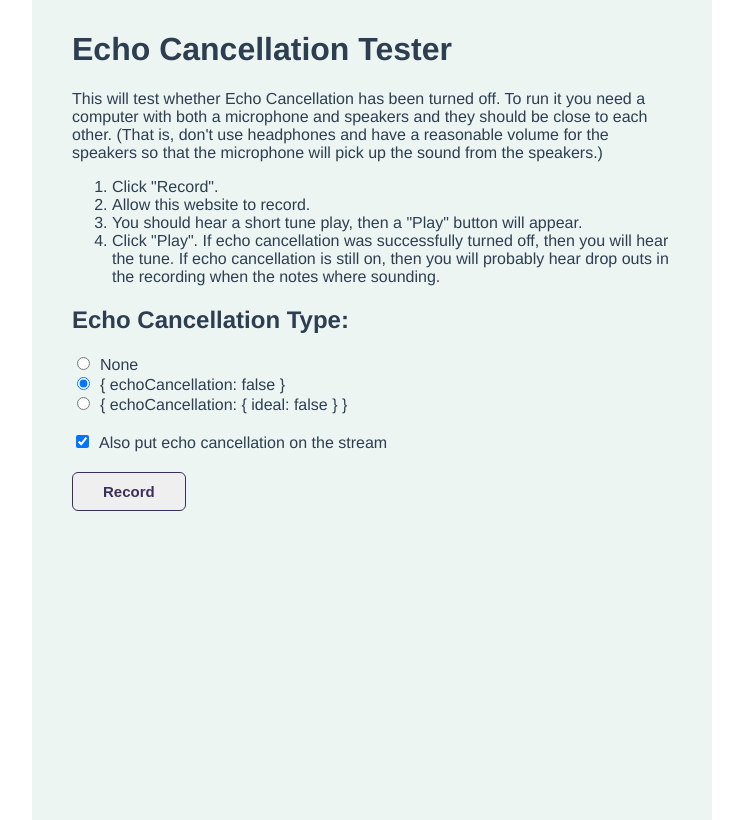
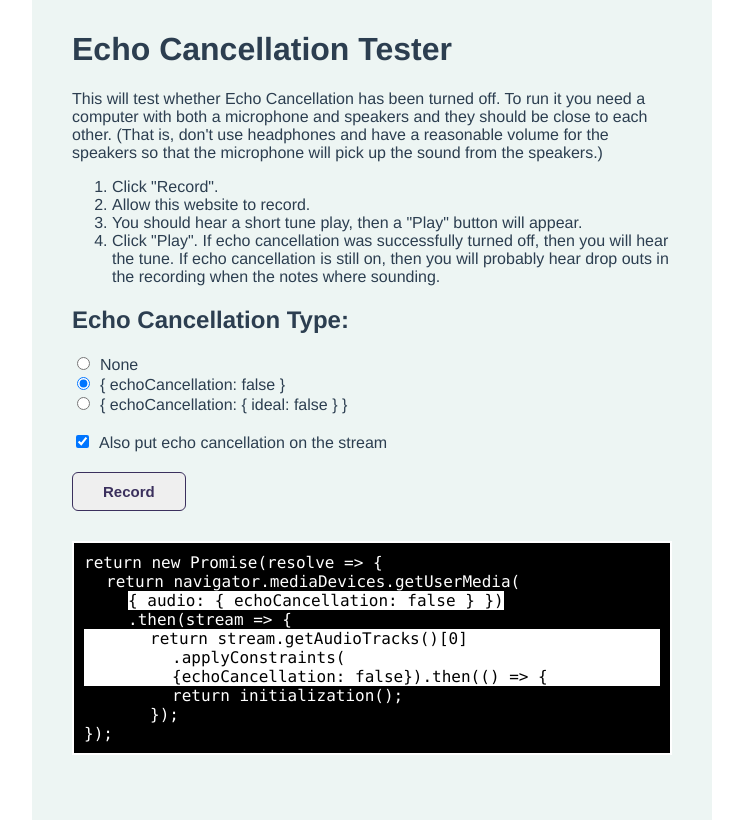
Before and after one commit to paulrosen/echo-cancellation-tester, a Vue app: page / in a window 1280 px wide. Shown: the whole page, without its empty margins (268-1011 px from the left). Built offline with nearby package versions, Linux system fonts and the light colour scheme.

Commit message:
Show initialization code.

```diff
--- /dev/null
+++ b/src/components/CodeExample.vue
@@ -0,0 +1,62 @@
+<template>
+	<section class="code-example">
+		<div class="indent0">return new Promise(resolve => {</div>
+		<div class="indent1">return navigator.mediaDevices.getUserMedia(</div>
+		<div class="indent2"><span class="emphasis">{{gumParams}})</span></div>
+		<div class="indent2">.then(stream => {</div>
+		<div class="indent3 emphasis" v-if="streamCancellation()">return stream.getAudioTracks()[0]</div>
+		<div class="indent4 emphasis" v-if="streamCancellation()">.applyConstraints(</div>
+		<div class="indent4 emphasis" v-if="streamCancellation()">{echoCancellation: false}).then(() => {</div>
+		<div :class="streamCancellation() ? 'indent4' : 'indent3'">return initialization();</div>
+		<div class="indent3" v-if="streamCancellation()">});</div>
+});
+	</section>
+</template>
+
+<script>
+	import { mapGetters } from "vuex";
+	export default {
+		name: "code-example",
+		computed: {
+			gumParams() {
+				switch(this.echoStyle()) {
+					case "None":
+						return "{ audio: true }";
+					case "False":
+						return "{ audio: { echoCancellation: false } }";
+					case "Ideal":
+						return "{ audio: { echoCancellation: { ideal: false } } }";
+				}
+			},
+		},
+		methods: {
+			...mapGetters(['echoStyle', 'streamCancellation']),
+		},
+	}
+</script>
+
+<style scoped>
+	.code-example {
+		background: #000000;
+		color: #ffffff;
+		border: 2px solid #ffffff;
+		padding: 10px;
+		font-family: Monaco, "Courier New", monospace;
+	}
+	.indent1 {
+		padding-left: 22px;
+	}
+	.indent2 {
+		padding-left: 44px;
+	}
+	.indent3 {
+		padding-left: 66px;
+	}
+	.indent4 {
+		padding-left: 88px;
+	}
+	.emphasis {
+		background: #ffffff;
+		color: #000000;
+	}
+</style>
--- a/src/views/Home.vue
+++ b/src/views/Home.vue
@@ -4,6 +4,7 @@
     <explanation-section></explanation-section>
     <options-section></options-section>
     <recording-section></recording-section>
+    <code-example></code-example>
   </div>
 </template>
 
@@ -13,9 +14,11 @@
 import ExplanationSection from "../components/ExplanationSection";
 import RecordingSection from "../components/RecordingSection";
 import OptionsSection from "../components/OptionsSection";
+import CodeExample from "../components/CodeExample";
 export default {
   name: 'Home',
   components: {
+    CodeExample,
     OptionsSection,
     RecordingSection,
     ExplanationSection
```
